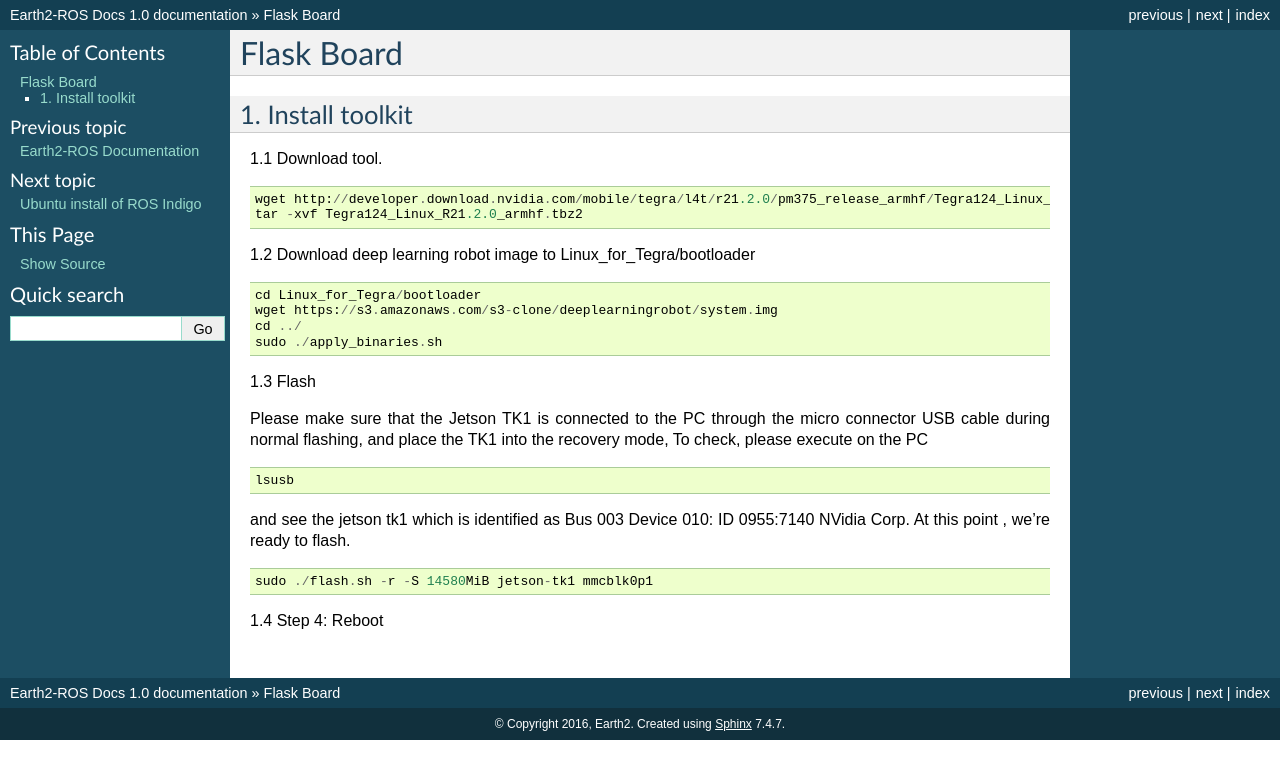
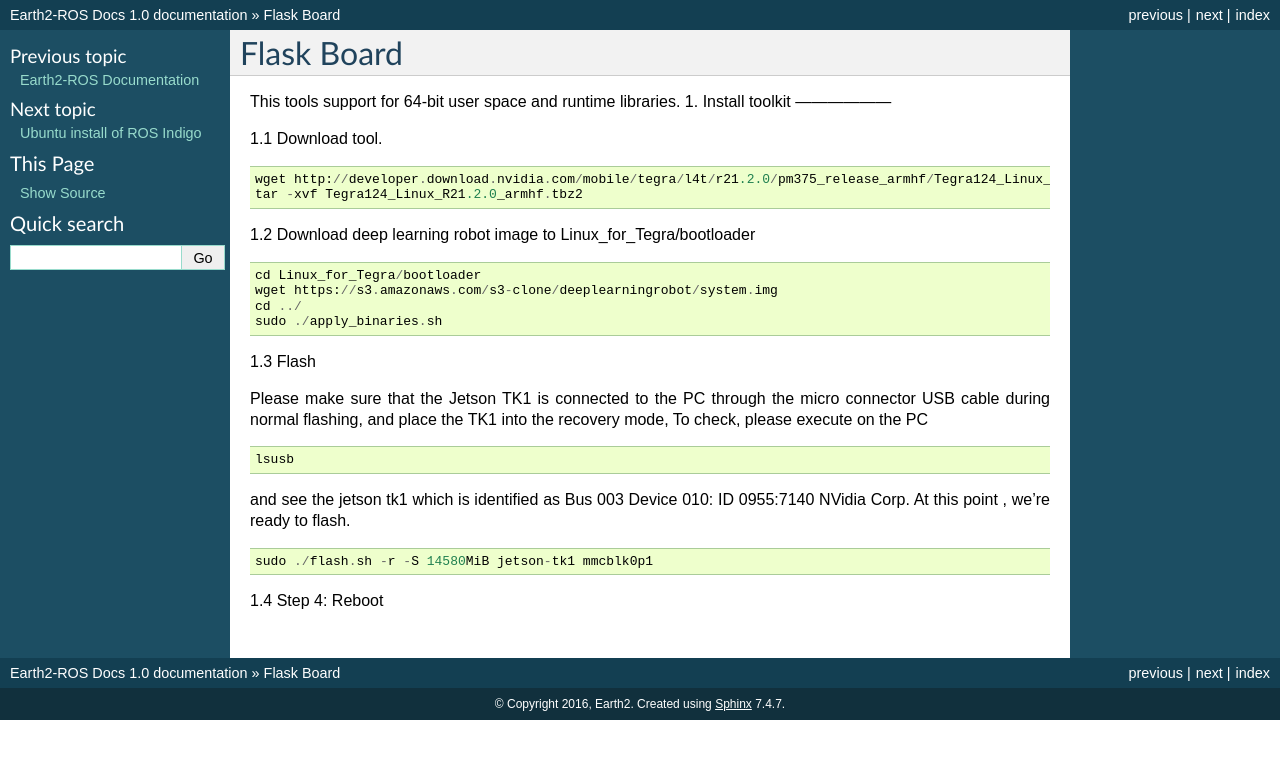
Before and after one commit to jacksnow00/earth2-docs, a Sphinx documentation site: the page built from docs/aflaskboard.rst, in a window 1280 px wide. Shown: the top 779 px of the page. Built offline with Sphinx 7.4.7, drawn with Linux system fonts in a browser that asks for light colours.

Commit message:
Update aflaskboard.rst

```diff
--- a/docs/aflaskboard.rst
+++ b/docs/aflaskboard.rst
@@ -1,7 +1,7 @@
 ===========
 Flask Board
 ===========
-
+This tools support for 64-bit user space and runtime libraries.
 1. Install toolkit
 ------------------
 
```
